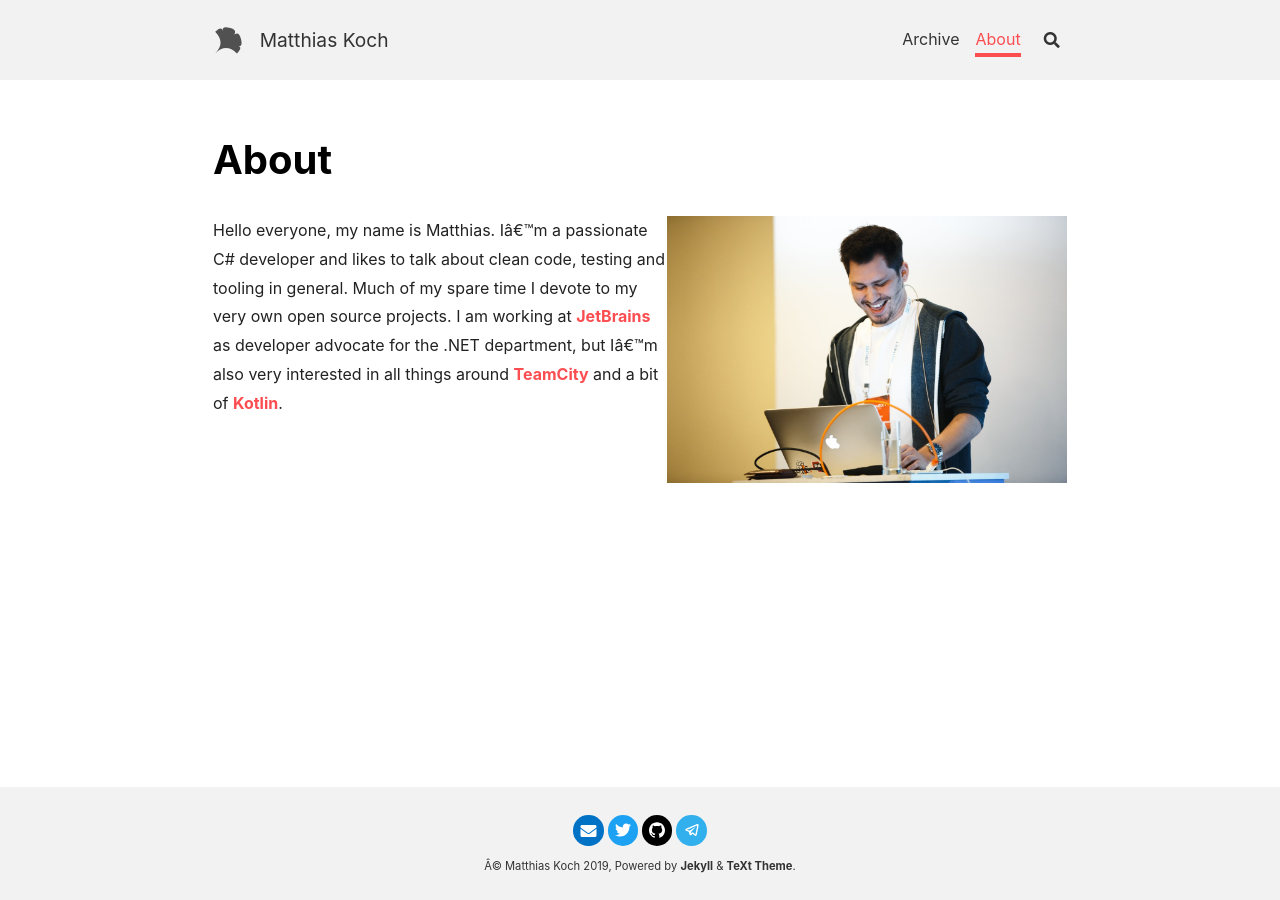
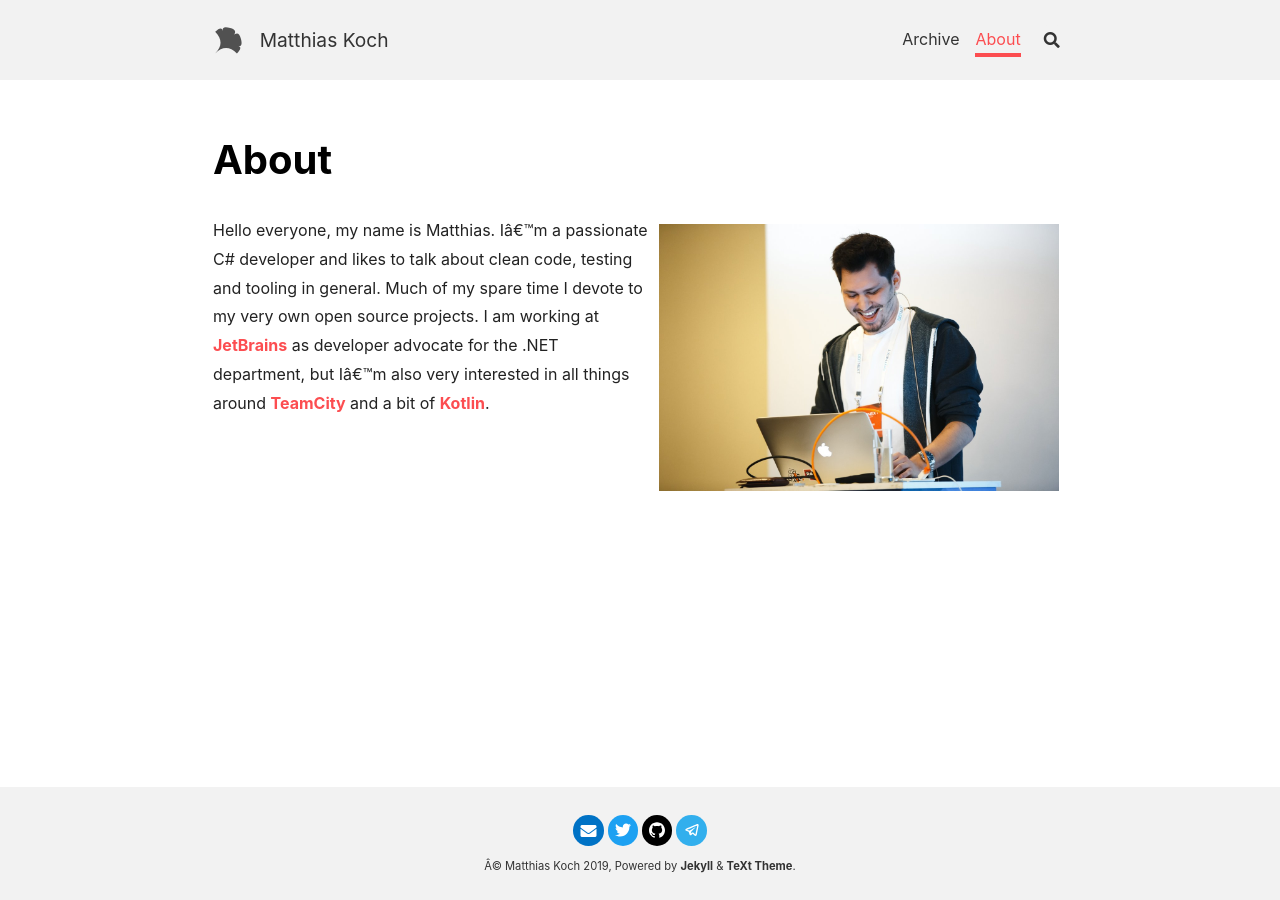
Before and after one commit to matkoch/matkoch.github.io, a Jekyll site: the page built from about.md, in a window 1280 px wide. Built offline with Jekyll 4.4.1, drawn with Linux system fonts in a browser that asks for light colours; nearby versions of some CDN libraries; comment, search, counter and statistics services are not loaded.

Commit message:
Write about.md

```diff
--- a/about.md
+++ b/about.md
@@ -4,6 +4,6 @@
 key: page-about
 ---
 
-![Me speaking at DotNext Moscow 2017](/assets/images/me-5.jpg){:width="400px" style="float: right"}
+![Me speaking at DotNext Moscow 2017](/assets/images/me-5.jpg){:width="400px" style="float: right; margin: 8px"}
 
 Hello everyone, my name is Matthias. I'm a passionate C# developer and likes to talk about clean code, testing and tooling in general. Much of my spare time I devote to my very own open source projects. I am working at [JetBrains](https://www.jetbrains.com/) as developer advocate for the .NET department, but I'm also very interested in all things around [TeamCity](https://www.jetbrains.com/teamcity/) and a bit of [Kotlin](https://kotlinlang.org/).
```
